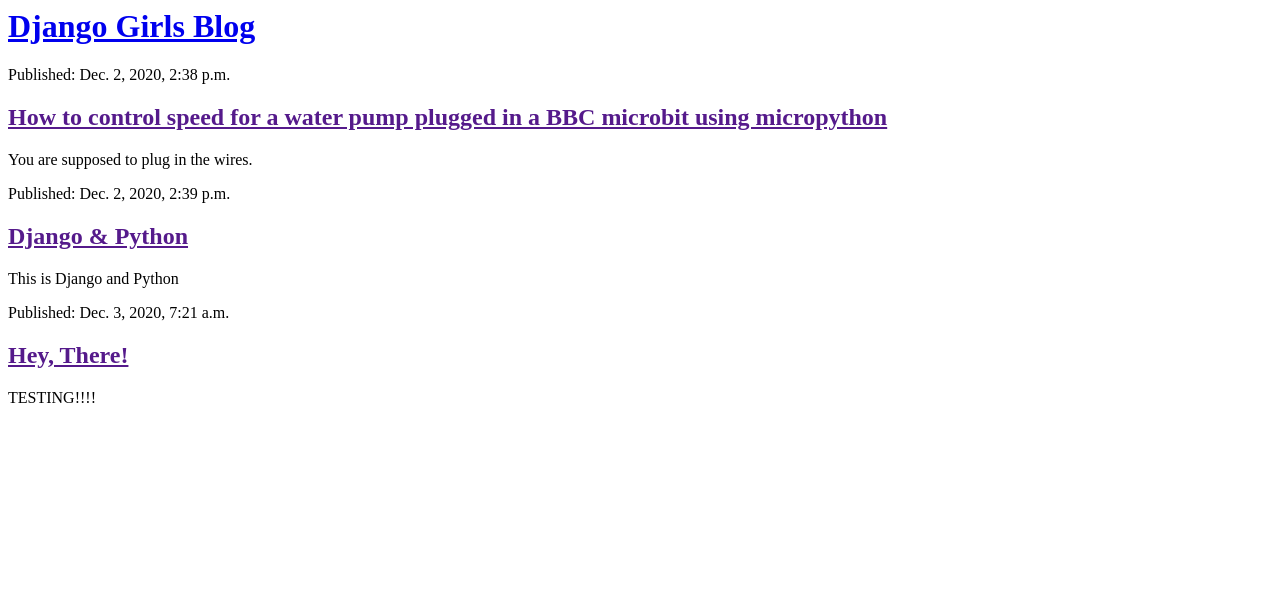
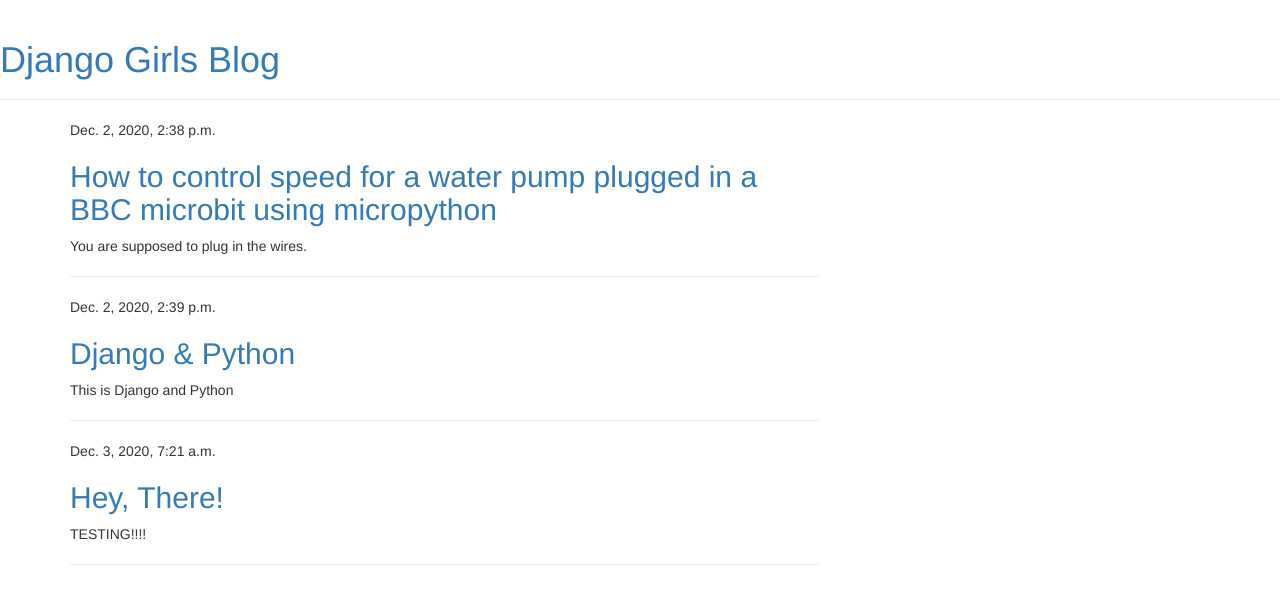
Before and after one commit to abdullah20401/Django-Girls-Tutorial-Follow, a Django app: page / in a window 1280 px wide. Shown: the top 604 px of the page. Run offline with Django 3.2, Linux system fonts and the light colour scheme; data comes from the database, SQL or seed files in the repository; some libraries are stand-ins or nearby versions.

Commit message:
Added view and template for detailed blog post as well as CSS for the site.

```diff
--- /dev/null
+++ b/blog/templates/blog/base.html
@@ -0,0 +1,24 @@
+{% load static %}
+<html>
+    <head>
+        <title>Django Girls blog</title>
+        <link rel="stylesheet" href="//maxcdn.bootstrapcdn.com/bootstrap/3.2.0/css/bootstrap.min.css">
+        <link rel="stylesheet" href="//maxcdn.bootstrapcdn.com/bootstrap/3.2.0/css/bootstrap-theme.min.css">
+        <link href='//fonts.googleapis.com/css?family=Lobster&subset=latin,latin-ext' rel='stylesheet' type='text/css'>
+        <link rel="stylesheet" href="{% static 'css/blog.css' %}">
+    </head>
+    <body>
+        <div class="page-header">
+            <h1><a href="{% url 'post-list' %}">Django Girls Blog</a></h1>
+        </div>
+
+        <div class="content container">
+            <div class="row">
+                <div class="col-md-8">
+                    {% block content %}
+                    {% endblock %}
+                </div>
+            </div>
+        </div>
+    </body>
+</html>
--- a/blog/templates/blog/post_list.html
+++ b/blog/templates/blog/post_list.html
@@ -1,19 +1,14 @@
-<html>
-    <head>
-        <title>Django Girls blog</title>
-    </head>
-    <body>
-        <div>
-            <h1><a href="/">Django Girls Blog</a></h1>
+{% extends 'blog/base.html' %}
+
+{% block content %}
+    {% for post in posts %}
+        <div class="post">
+            <div class="date">
+                {{ post.published_date }}
+            </div>
+            <h2><a href="{% url 'post-detail' pk=post.pk %}">{{ post.title }}</a></h2>
+            <p>{{ post.text|linebreaksbr }}</p>
+            <hr>
         </div>
-
-
-        {% for post in posts %}
-            <div>
-                <p>Published: {{ post.published_date }}</p>
-                <h2><a href="">{{ post.title }}</a></h2>
-                <p>{{ post.text|linebreaksbr }}</p>
-            </div>
-        {% endfor %}
-    </body>
-</html>
+    {% endfor %}
+{% endblock %}
--- a/blog/urls.py
+++ b/blog/urls.py
@@ -2,5 +2,6 @@
 from . import views
 
 urlpatterns = [
-    path('', views.post_list, name='post_list'),
+    path('', views.post_list, name='post-list'),
+    path('post/<int:pk>/', views.post_detail, name='post-detail'),
 ]
--- a/blog/views.py
+++ b/blog/views.py
@@ -1,4 +1,4 @@
-from django.shortcuts import render
+from django.shortcuts import render, get_object_or_404
 from django.utils import timezone
 from .models import Post
 
@@ -6,3 +6,7 @@
 def post_list(request):
     posts = Post.objects.filter(published_date__lte=timezone.now()).order_by('published_date')
     return render(request, 'blog/post_list.html', {'posts': posts})
+
+def post_detail(request, pk):
+    post = get_object_or_404(Post, pk=pk)
+    return render(request, 'blog/post_detail.html', {'post': post})
```
Also changed, not shown: blog/templates/blog/post_detail.html (added, +13 -0 lines).
